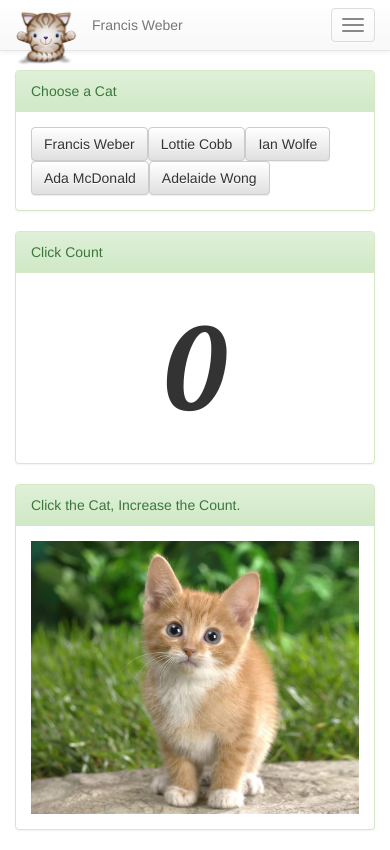
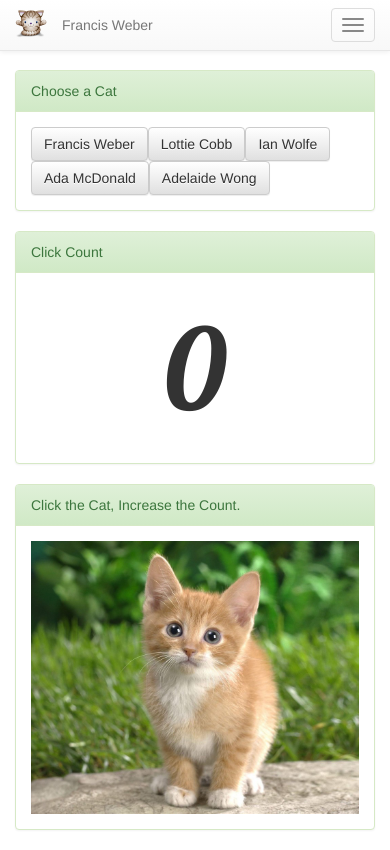
Before and after one commit to TimeBandit/catClicker, a plain HTML site: page index.html in a window 390 px wide. Drawn offline with nearby package versions, Linux system fonts and the light colour scheme.

Commit message:
fixing brand image issue on iphones

```diff
--- a/index.html
+++ b/index.html
@@ -33,7 +33,7 @@
                     <span class="icon-bar"></span>
                 </button>
               <a class="navbar-brand" href="#">
-                  <img style="max-width:62px; margin-top: -7px;" src="static/img/cat-icon.ico" alt="Cat Clicker">
+                  <img style="max-width:32px; margin-top: -7px;" src="static/img/cat-icon.ico" alt="Cat Clicker">
               </a>
               <p class="navbar-text" id="name"></p>
             </div>
```
